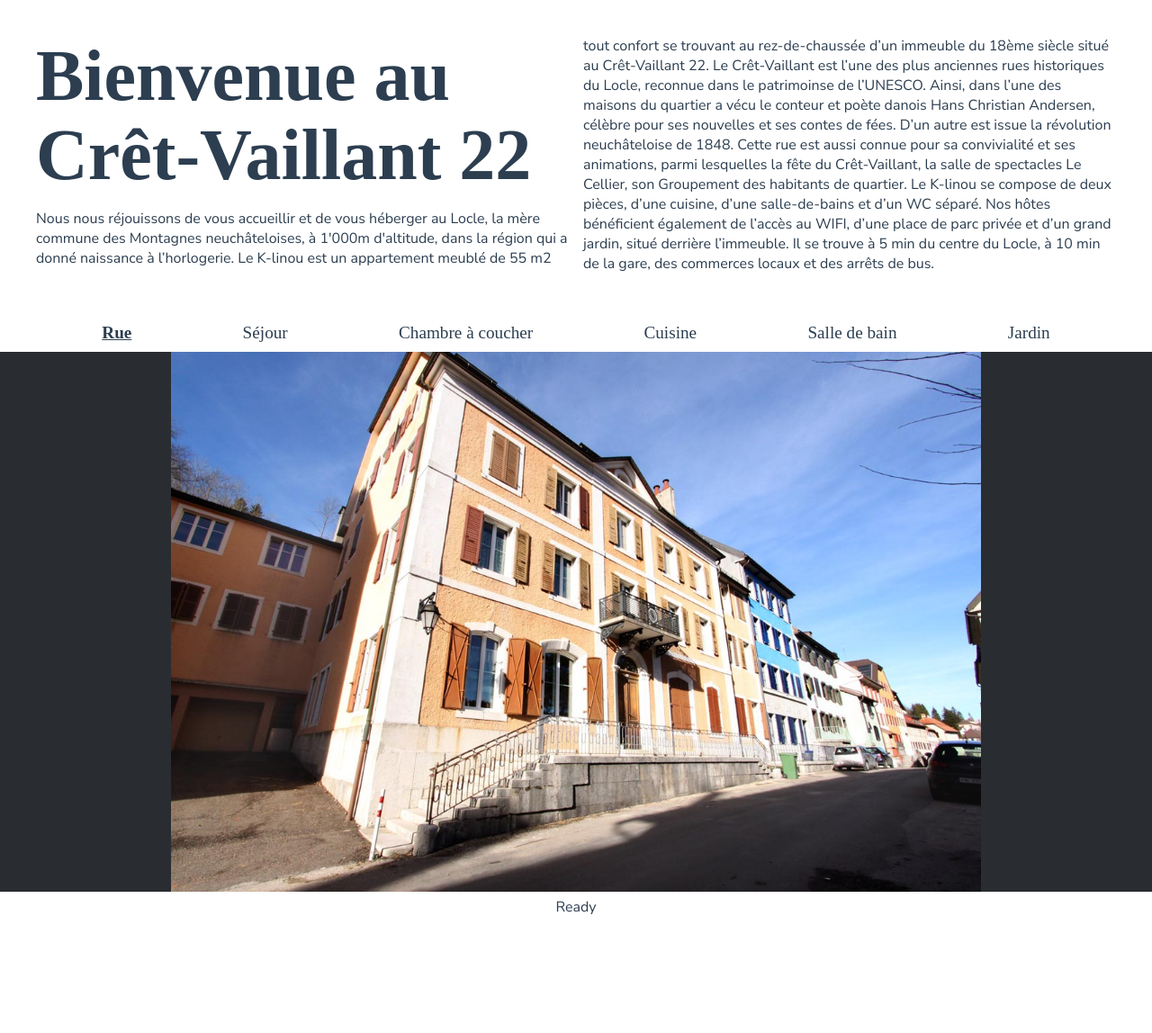
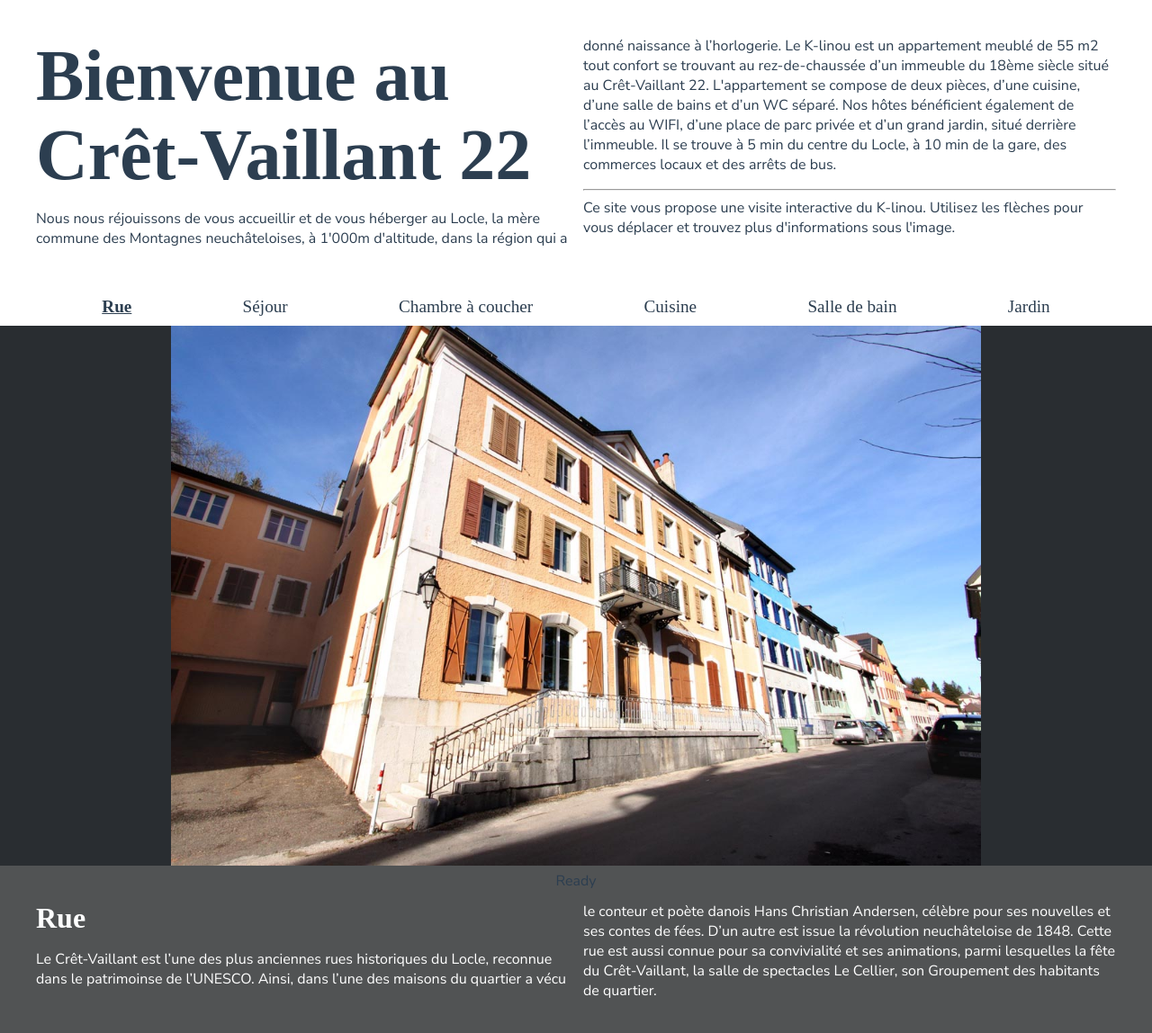
Before and after one commit to j4kim/cret-vaillant-22, a Vue app: page /street in a window 1280 px wide. Shown: the top 1148 px of the page at 90% size. Before the commit the page ends 1019 px from the top, so only its background shows below. Built offline with nearby package versions, Linux system fonts and the light colour scheme; a web font is replaced by a local one.

Commit message:
separate content into welcome content and route specitic content (static for now)

```diff
--- a/src/App.vue
+++ b/src/App.vue
@@ -1,20 +1,16 @@
 <template>
   <div id="app">
-    <div class="welcome-content">
+    <div class="content">
       <h1 class="title">Bienvenue au Crêt-Vaillant&nbsp;22</h1>
-      <p>
-        Nous nous réjouissons de vous accueillir et de vous héberger au Locle, la mère commune des Montagnes neuchâteloises, à 1'000m d'altitude, dans la région qui a donné naissance à l’horlogerie.
+      <p>Nous nous réjouissons de vous accueillir et de vous héberger au Locle, la mère commune des Montagnes neuchâteloises, à 1'000m d'altitude, dans la région qui a donné naissance à l’horlogerie.
 
-        Le K-linou est un appartement meublé de 55 m2 tout confort se trouvant au rez-de-chaussée d’un immeuble du 18ème siècle situé au Crêt-Vaillant 22. Le Crêt-Vaillant est l’une des plus anciennes rues historiques du Locle, reconnue dans le patrimoinse de l’UNESCO.
+        Le K-linou est un appartement meublé de 55 m2 tout confort se trouvant au rez-de-chaussée d’un immeuble du 18ème siècle situé au Crêt-Vaillant 22.
 
-        Ainsi, dans l’une des maisons du quartier a vécu le conteur et poète danois Hans Christian Andersen, célèbre pour ses nouvelles et ses contes de fées. D’un autre est issue la révolution neuchâteloise de 1848.
-
-        Cette rue est aussi connue pour sa convivialité et ses animations, parmi lesquelles la fête du Crêt-Vaillant, la salle de spectacles Le Cellier, son Groupement des habitants de quartier.
-
-        Le K-linou se compose de deux pièces, d’une cuisine, d’une salle-de-bains et d’un WC séparé. Nos hôtes bénéficient également de l’accès au WIFI, d’une place de parc privée et d’un grand jardin, situé derrière l’immeuble.
+        L'appartement se compose de deux pièces, d’une cuisine, d’une salle de bains et d’un WC séparé. Nos hôtes bénéficient également de l’accès au WIFI, d’une place de parc privée et d’un grand jardin, situé derrière l’immeuble.
 
         Il se trouve à 5 min du centre du Locle, à 10 min de la gare, des commerces locaux et des arrêts de bus.
-      </p>
+        <hr>
+        Ce site vous propose une visite interactive du K-linou. Utilisez les flèches pour vous déplacer et trouvez plus d'informations sous l'image.</p>
     </div>
     <nav class="title">
       <div
@@ -28,6 +24,15 @@
       </div>
     </nav>
     <router-view class="interactive-view" />
+    <div class="content dark">
+      <h2 class="title">Rue</h2>
+      <p>Le Crêt-Vaillant est l’une des plus anciennes rues historiques du Locle, reconnue dans le patrimoinse de l’UNESCO.
+
+        Ainsi, dans l’une des maisons du quartier a vécu le conteur et poète danois Hans Christian Andersen, célèbre pour ses nouvelles et ses contes de fées. D’un autre est issue la révolution neuchâteloise de 1848.
+
+        Cette rue est aussi connue pour sa convivialité et ses animations, parmi lesquelles la fête du Crêt-Vaillant, la salle de spectacles Le Cellier, son Groupement des habitants de quartier.
+      </p>
+    </div>
   </div>
 </template>
 
@@ -56,11 +61,14 @@ html {
   .title {
     font-family: "Enriqueta", serif;
   }
-  .welcome-content {
+  .content {
+    h1, h2 {
+      margin: 0 auto;
+    }
     h1 {
-      margin: 0 auto;
       font-size: 3rem;
       line-height: 3.5rem;
+      break-inside: avoid;
       @media screen and (min-width: 320px) {
         font-size: 4rem;
         line-height: 4.5rem;
@@ -70,11 +78,18 @@ html {
         line-height: 5.5rem;
       }
     }
+    h2{
+      font-size: 2rem;
+    }
     max-width: 1400px;
     margin: auto;
     padding: 40px;
     columns: 400px;
     white-space: pre-line;
+  }
+  .dark {
+    background-color: #515354;
+    color: white;
   }
   nav {
     display: flex;
```
